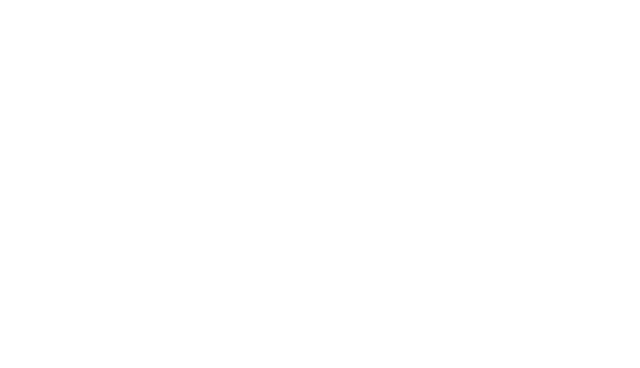
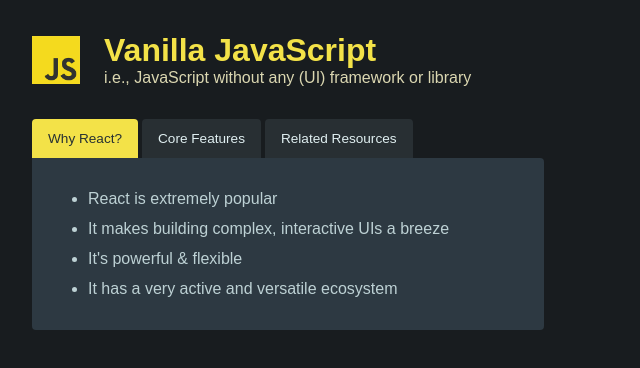
Before and after one commit to gyroscop/React-Tutorial-MS_Udemy, a plain HTML site: page Vanilla JS MS Udemy/index.html in a window 1280 px wide. Shown: the whole page, without its empty margins (0-640 px from the left). Drawn offline with Linux system fonts and the light colour scheme.

Commit message:
completed

```diff
--- a/Vanilla JS MS Udemy/index.html
+++ b/Vanilla JS MS Udemy/index.html
@@ -3,7 +3,26 @@
   <head>
     <meta charset="UTF-8" />
     <meta name="viewport" content="width=device-width, initial-scale=1.0" />
-    <title>Document</title>
+    <title>Vanilla JS</title>
+    <link rel="stylesheet" href="styles.css" />
+    <script src="index.js" defer></script>
   </head>
-  <body></body>
+  <body>
+    <header>
+      <img src="js-logo-xs.png" alt="" />
+      <div>
+        <h1>Vanilla JavaScript</h1>
+        <p>i.e., JavaScript without any (UI) framework or library</p>
+      </div>
+    </header>
+
+    <div id="tabs">
+      <menu>
+        <button id="btn-why-react" class="active">Why React?</button>
+        <button id="btn-core-features">Core Features</button>
+        <button id="btn-related-resources">Related Resources</button>
+      </menu>
+      <div id="tab-content"></div>
+    </div>
+  </body>
 </html>
--- /dev/null
+++ b/Vanilla JS MS Udemy/index.js
@@ -0,0 +1,60 @@
+const content = [
+  [
+    "React is extremely popular",
+    "It makes building complex, interactive UIs a breeze",
+    "It's powerful & flexible",
+    "It has a very active and versatile ecosystem",
+  ],
+  [
+    "Components, JSX & Props",
+    "State",
+    "Hooks (e.g., useEffect())",
+    "Dynamic rendering",
+  ],
+  [
+    "Official web page (react.dev)",
+    "Next.js (Fullstack framework)",
+    "React Native (build native mobile apps with React)",
+  ],
+];
+
+const btnwhyreact = document.getElementById("btn-why-react");
+const btncorefeatures = document.getElementById("btn-core-features");
+const btnrelatedresources = document.getElementById("btn-related-resources");
+const tabContent = document.querySelector("#tab-content");
+
+function highlightButton(btn) {
+  btnwhyreact.className = "";
+  btncorefeatures.className = "";
+  btnrelatedresources.className = "";
+  btn.className = "active";
+}
+
+function displayContent(items) {
+  let listItems = "";
+  for (const item of items) {
+    listItems += `<li>${item}</li>`;
+  }
+  const list = document.createElement("ul");
+  list.innerHTML = listItems;
+  tabContent.innerHTML = "";
+  tabContent.append(list);
+}
+
+function handleclick(event) {
+  const btnId = event.target.id;
+  highlightButton(event.target);
+
+  if (btnId === "btn-why-react") {
+    displayContent(content[0]);
+  } else if (btnId === "btn-core-features") {
+    displayContent(content[1]);
+  } else {
+    displayContent(content[2]);
+  }
+}
+displayContent(content[0]);
+
+btnwhyreact.addEventListener("click", handleclick);
+btncorefeatures.addEventListener("click", handleclick);
+btnrelatedresources.addEventListener("click", handleclick);
--- /dev/null
+++ b/Vanilla JS MS Udemy/styles.css
@@ -0,0 +1,74 @@
+* {
+  box-sizing: border-box;
+}
+
+body {
+  font-family: sans-serif;
+  background-color: #181c1f;
+  color: #bdd1d4;
+  margin: 2rem;
+}
+
+header {
+  margin: 2rem 0;
+  display: flex;
+  gap: 1.5rem;
+  align-items: center;
+}
+
+header img {
+  width: 3rem;
+  object-fit: contain;
+}
+
+header h1 {
+  margin: 0;
+  color: #f3e248;
+}
+
+header p {
+  margin: 0;
+  color: #dbd7b1;
+}
+
+#tabs {
+  max-width: 32rem;
+  margin: 2rem 0;
+  overflow: hidden;
+}
+
+#tabs menu {
+  margin: 0;
+  padding: 0;
+  display: flex;
+  gap: 0.25rem;
+}
+
+#tabs button {
+  font: inherit;
+  font-size: 0.85rem;
+  background-color: #282f33;
+  border: none;
+  border-bottom-color: #f3e248;
+  color: #e0eff1;
+  border-radius: 4px 4px 0 0;
+  padding: 0.75rem 1rem;
+  cursor: pointer;
+  transition: all 0.2s ease-out;
+}
+
+#tabs button:hover,
+#tabs button.active {
+  background-color: #f3e248;
+  color: #273133;
+}
+
+#tab-content {
+  background-color: #2d3942;
+  border-radius: 0 4px 4px 4px;
+  padding: 1rem;
+}
+
+#tab-content li {
+  margin: 0.75rem 0;
+}
```
Also changed, not shown: Vanilla JS MS Udemy/js-logo-xs.png (added).
